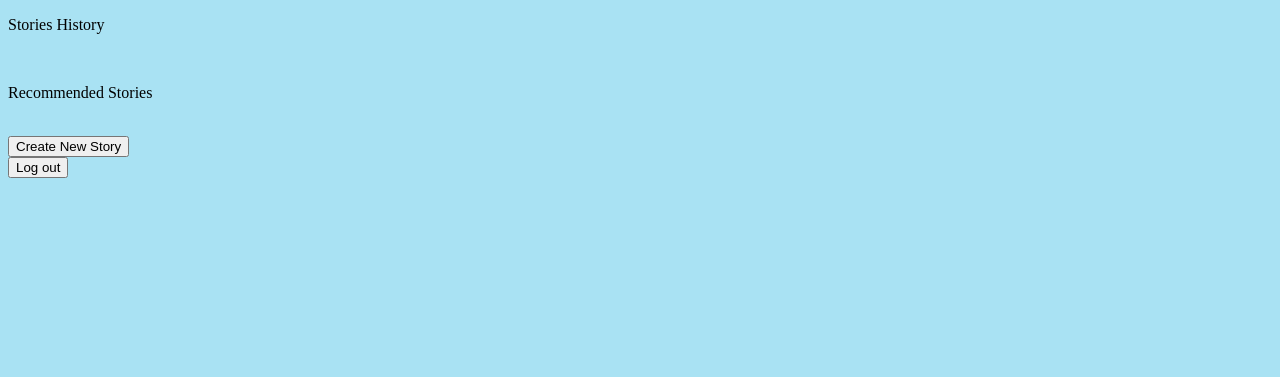
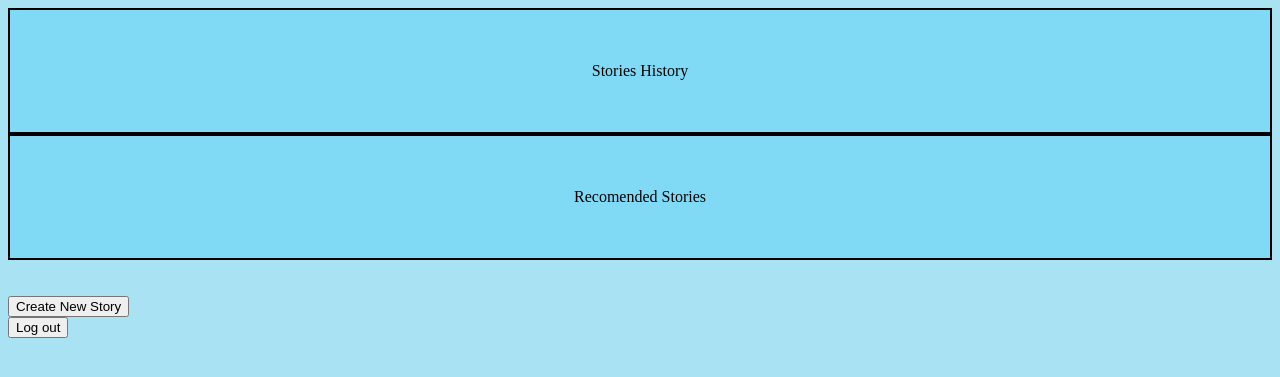
Before and after one commit to syoon123/vims_blog, a Flask app: page / in a window 1280 px wide. Shown: the top 377 px of the page. Run offline with Flask 2, Linux system fonts and the light colour scheme; a user stored in the database is signed in; parts of the project's set-up code (start-up, migrations or seed data) failed here and were passed over.

Commit message:
beautification

```diff
--- a/templates/homepageTemplate.html
+++ b/templates/homepageTemplate.html
@@ -5,21 +5,22 @@
     <link rel="stylesheet" type="text/css" href= "../static/basicStyle.css">
 </head>
 <body>
-    <p>Stories History</p><br>
+    <div class="header"><br><br><p>Stories History</p><br><br></div>
     <!-- STORIES I'VE CONTRIBUTED TO
     database:  select sid (pid?) where "username of contributor" = username
     -> do this in main.py
 
     <a href="{local link url}">{title of story}</a>
 -->
-  <p>Recommended Stories</p><br>
+
+<div class="header"><br><br><p>Recomended Stories</p><br><br></div>
 <!--OTHER STORIES ???
 select a few random stories from database and generate link to it?
 
 <a href="{local link url}">{title of story}</a>
 -->
 
-
+<div class="body"><br><br>
     <form action = "/newstory/">
         <input type = "submit" value = "Create New Story"><br>
     </form>
@@ -27,6 +28,7 @@ database:  select sid (pid?) where "username of contributor" = username
     <form action = "/logout/">
         <input type = "submit" value = "Log out"> <br>
     </form>
+    <br><br></div>
 
 </body>
 </html>
--- a/templates/loginTemplate.html
+++ b/templates/loginTemplate.html
@@ -5,12 +5,15 @@
     <link rel="stylesheet" type="text/css" href= "../static/basicStyle.css">
 </head>
 <body>
-	{{status}}<br>
+    <div id="header"> <br><br><center> <h1> {{status}} </h1> </center><br><br> </div>
+    <div id = "body"> <br><br>
         <form action = "/authentication/" method = "POST">
             Username: <input type = "text" name = "user" placeholder = "user"> <br>
             Password: <input type = "password" name = "pass"> <br>
             <input type = "submit" value = "Login" name = "enter">
             <input type = "submit" value = "Register" name = "enter">
         </form>
+        <br><br>
+    </div>
 </body>
 </html>
--- a/utils/contribute.py
+++ b/utils/contribute.py
@@ -21,5 +21,5 @@ def contribute(storyid):
             return render_template('contributeForm.html')
 
 #for debugging purposes only
-#app.debug = True
-#app.run()
+app.debug = True
+app.run()
```
Also changed, not shown: templates/registrationLanding.html (+8 -1 lines), templates/viewStory.html (+7 -1 lines). Lines whose indentation alone changed are shown as unchanged.
